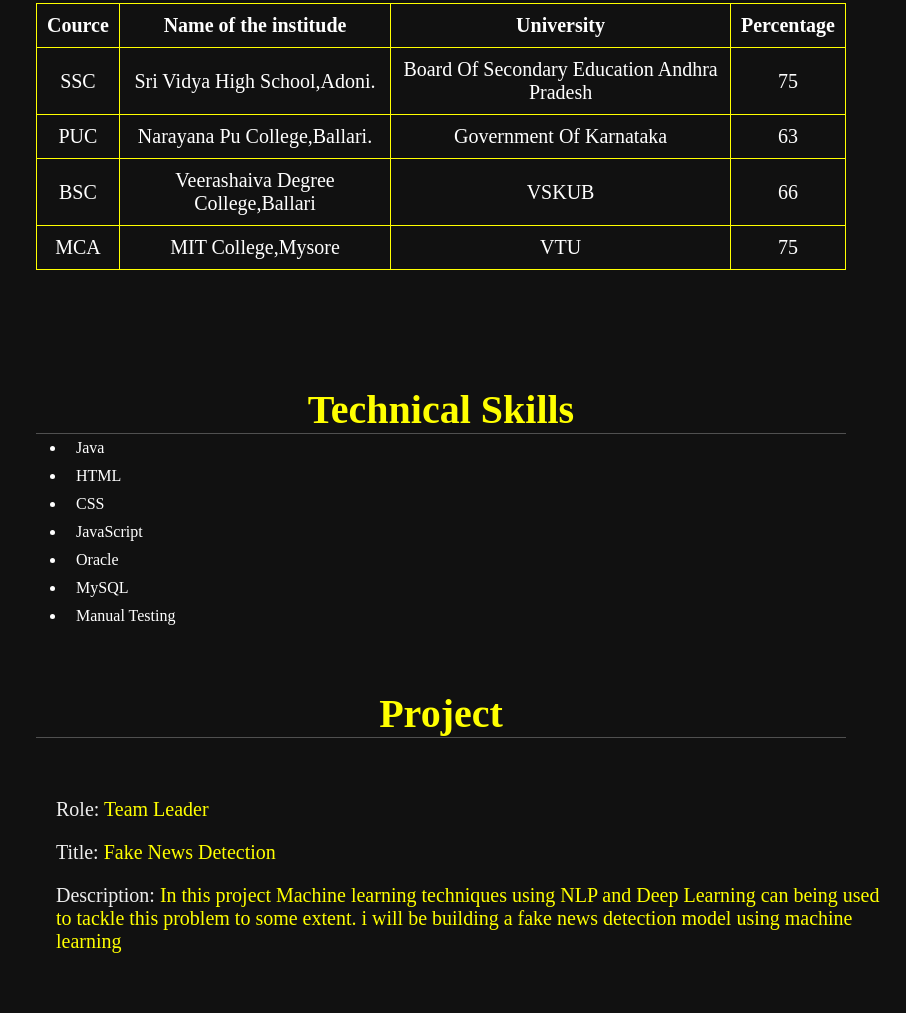
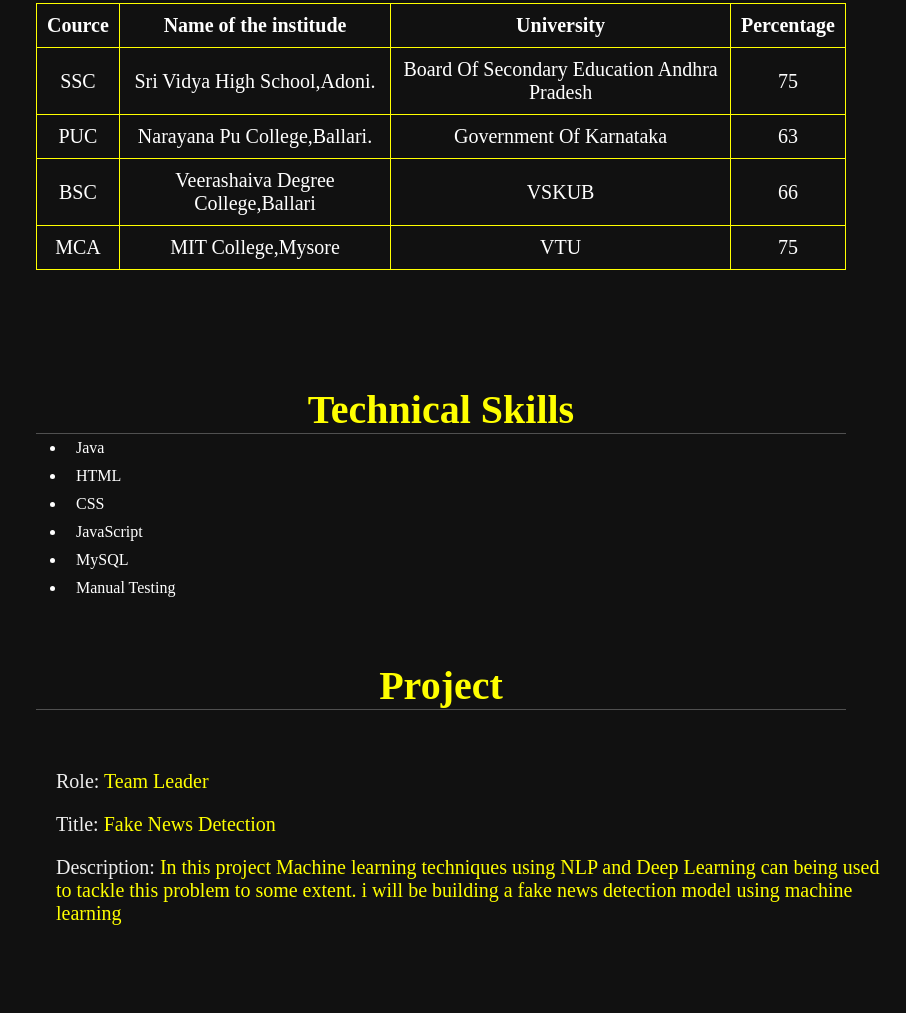
Before and after one commit to reddyjithu435/portfolio, a plain HTML site: page index.html in a window 1280 px wide. Shown: the part 561-1574 px from the top of the page, without its empty margins (374-1280 px from the left). After the commit the page ends 1546 px from the top, so only its background shows below. Drawn offline with Linux system fonts and the light colour scheme.

Commit message:
Update index.html

```diff
--- a/index.html
+++ b/index.html
@@ -79,7 +79,7 @@
         <li>HTML</li>
         <li>CSS</li>
         <li>JavaScript</li>
-        <li>Oracle</li>
+
         <li>MySQL</li>
         <li>Manual Testing</li>
     </ul>
```
